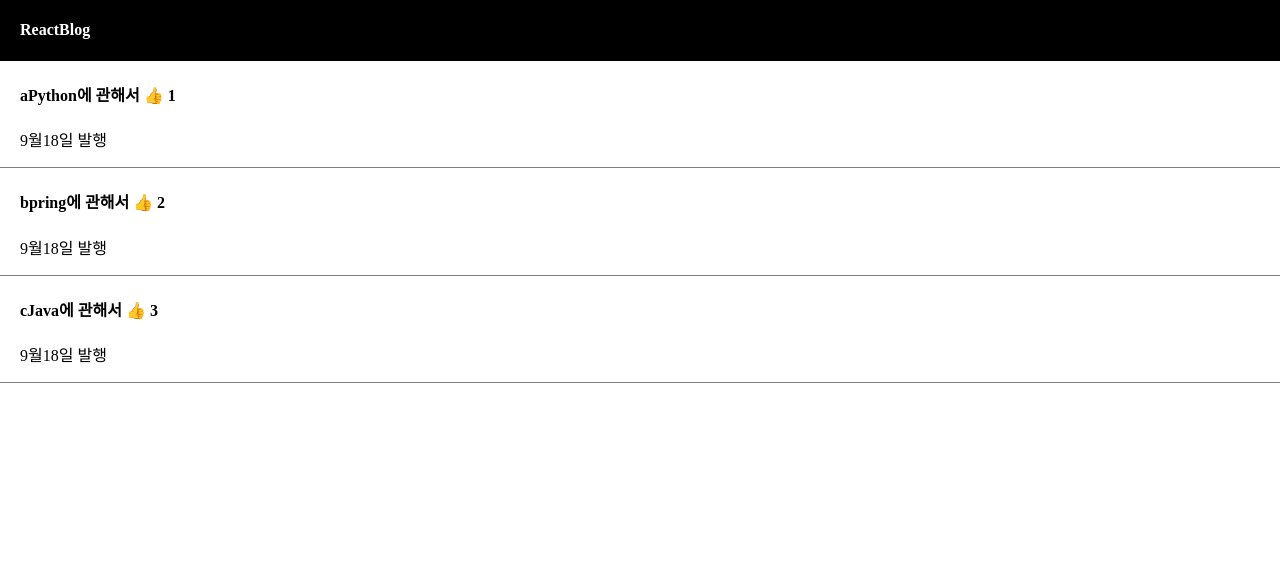
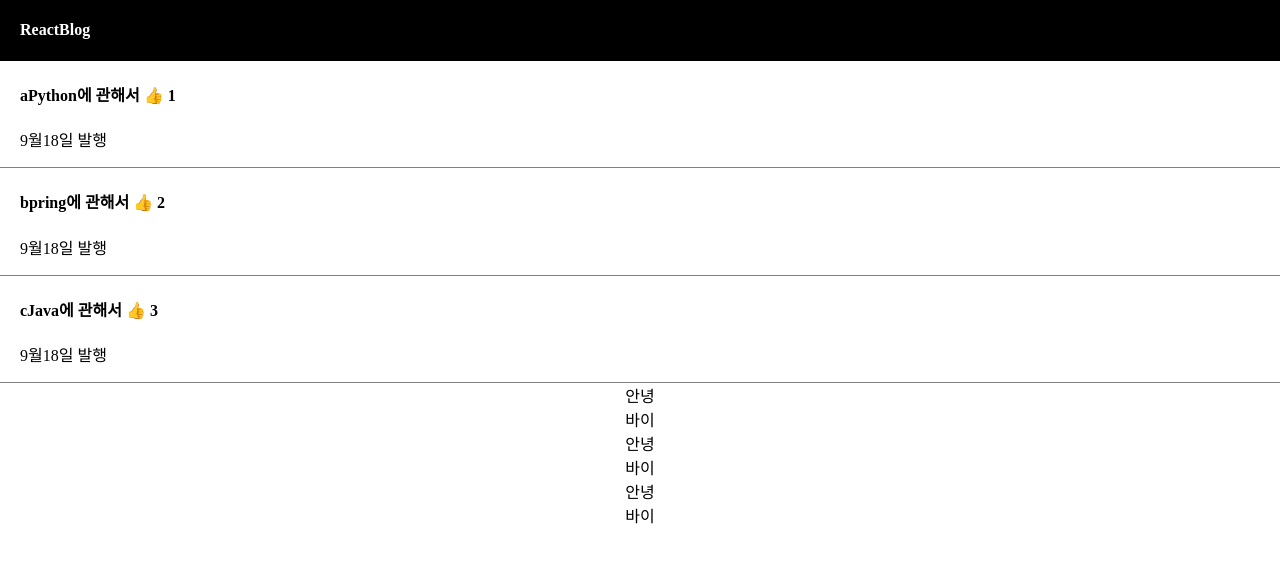
Before and after one commit to ctrl404J/ReactPractice, a React (Vite) app: page / in a window 1280 px wide. Shown: the top 562 px of the page. Built offline with nearby package versions, Linux system fonts and the light colour scheme.

Commit message:
map함수 반복문 사용

```diff
--- a/src/App.jsx
+++ b/src/App.jsx
@@ -32,7 +32,16 @@ function App() {
         <h4>{postTitle[2]} <span>👍</span> {goodCount[2]} </h4>
         <p>9월18일 발행</p>
       </div>
-
+      {
+        postTitle.map(function(param){
+          return(
+            <div>
+              <div>안녕</div>
+              <div>바이</div>
+            </div>
+          );
+        })
+      }
       {
         modalState == true ? <Modal/> : null
       }
```
